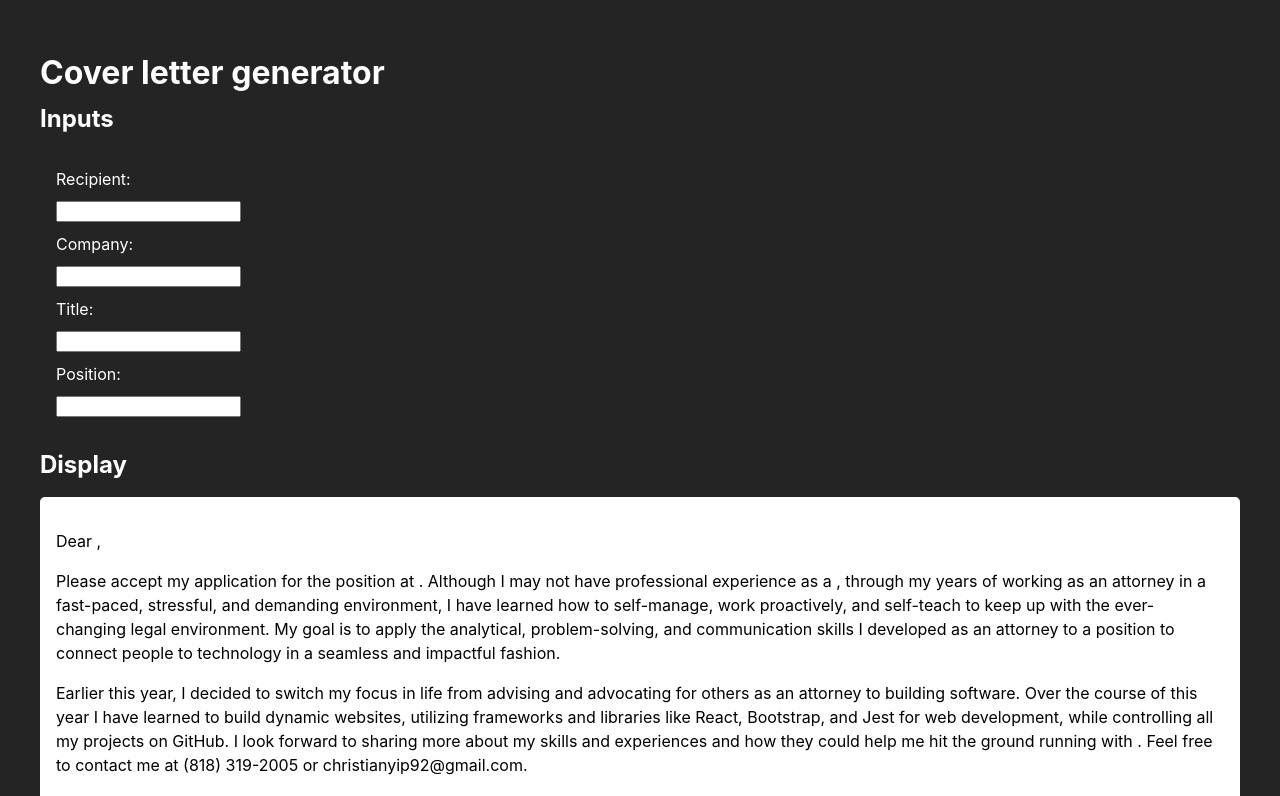
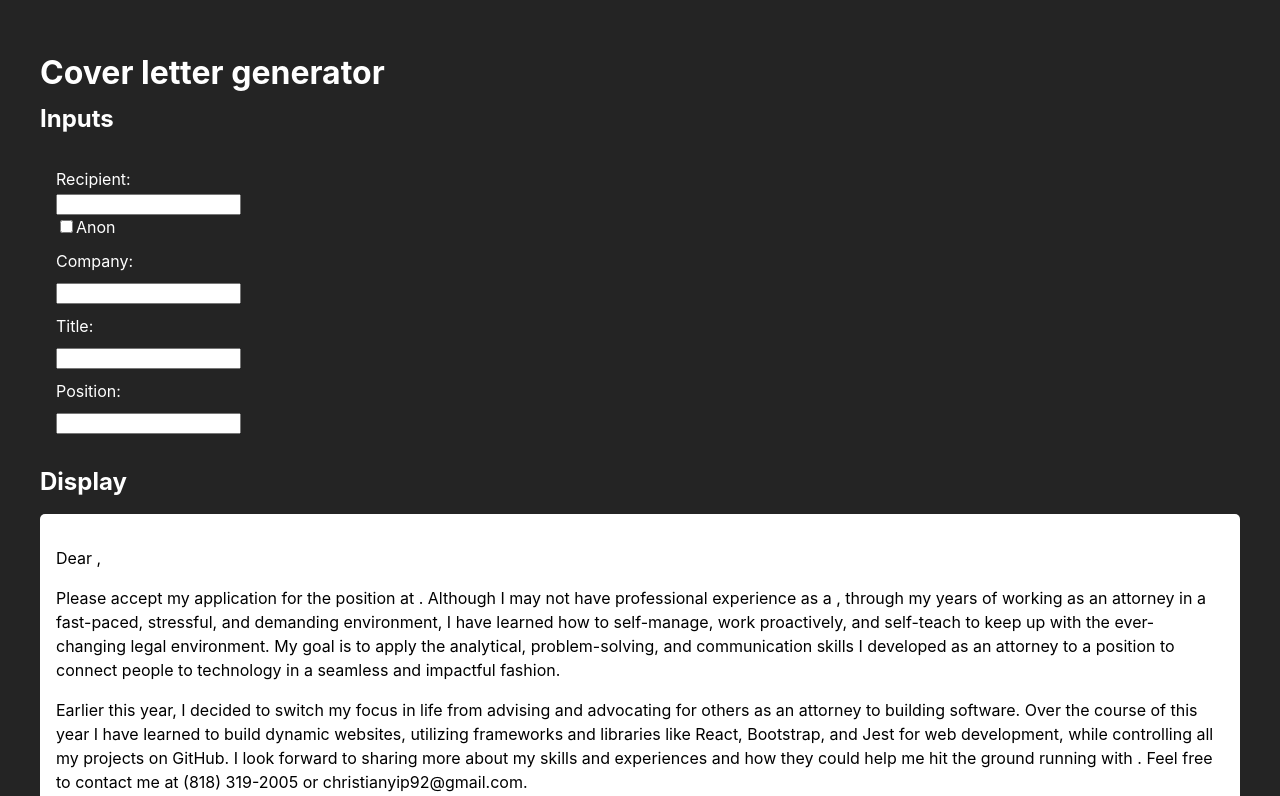
Before and after one commit to c-yip/cover-letter, a React (Vite) app: page / in a window 1280 px wide. Shown: the top 796 px of the page. Built offline with nearby package versions, Linux system fonts and the light colour scheme.

Commit message:
Add checkbox for anon recipient.

```diff
--- a/src/App.jsx
+++ b/src/App.jsx
@@ -13,6 +13,22 @@ function App() {
     const { name, value } = event.target;
     setData({ ...data, [name]: value.trim() });
     console.log(data);
+  }
+
+  function handleCheck(event) {
+    const { checked } = event.target;
+    console.log("checked");
+    if (checked) {
+      setData((prevState) => ({
+        ...prevState,
+        recipient: "Hiring manager",
+      }));
+    } else {
+      setData((prevState) => ({
+        ...prevState,
+        recipient: "",
+      }));
+    }
   }
 
   //edit these to change paragraphs
@@ -53,8 +69,14 @@ function App() {
       <h1>Cover letter generator</h1>
       <h2>Inputs</h2>
       <div className="inputs">
-        <label htmlFor="recipient">Recipient:</label>
-        <input type="text" name="recipient" onChange={handleInputChange} />
+        <div className="recipient-container">
+          <label htmlFor="recipient">Recipient:</label>
+          <br />
+          <input type="text" name="recipient" onChange={handleInputChange} />
+          <br />
+          <input type="checkbox" name="anon" onChange={handleCheck} />
+          <label htmlFor="anon">Anon</label>
+        </div>
 
         <label htmlFor="company">Company:</label>
         <input type="text" name="company" onChange={handleInputChange} />
```
